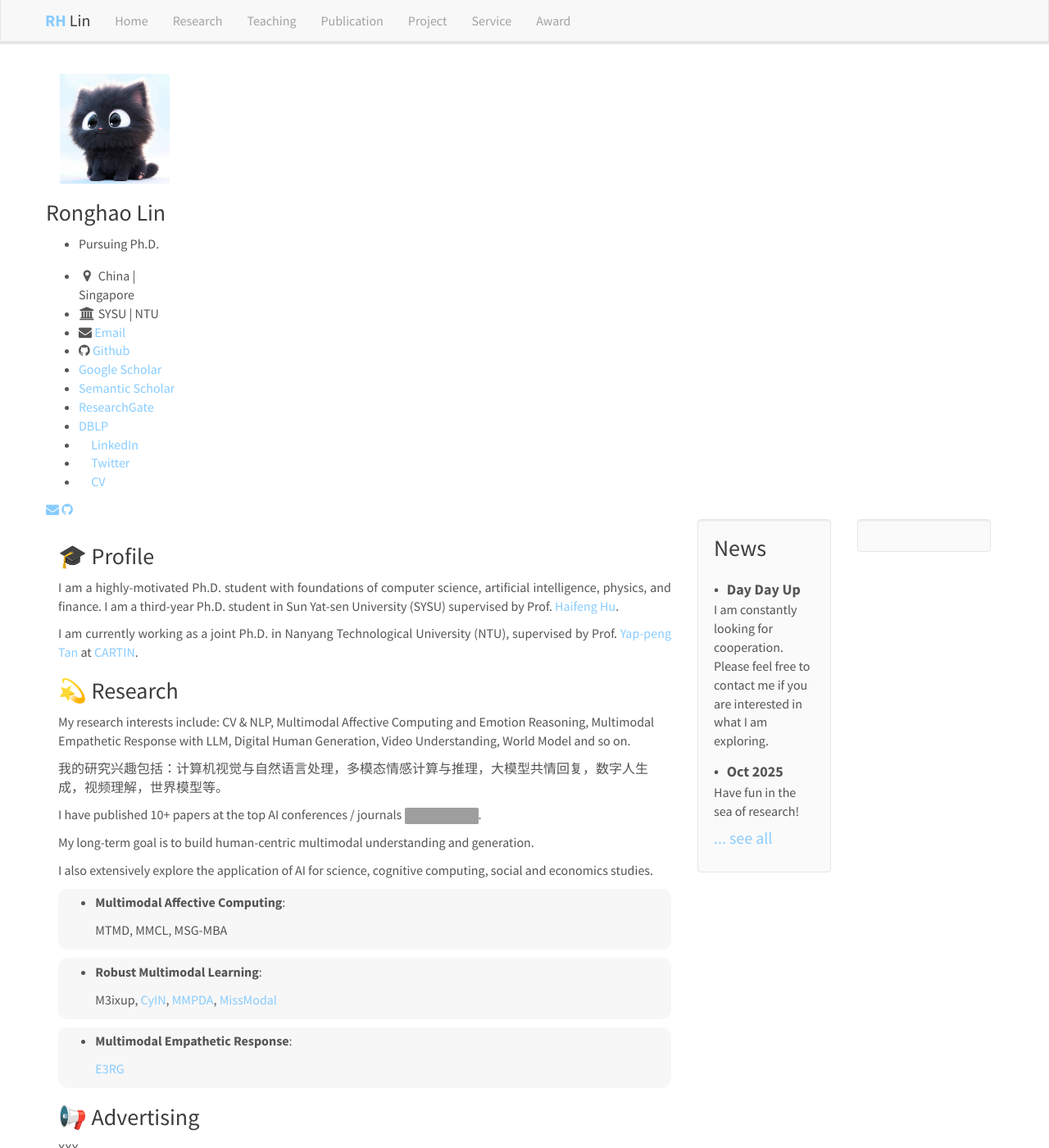
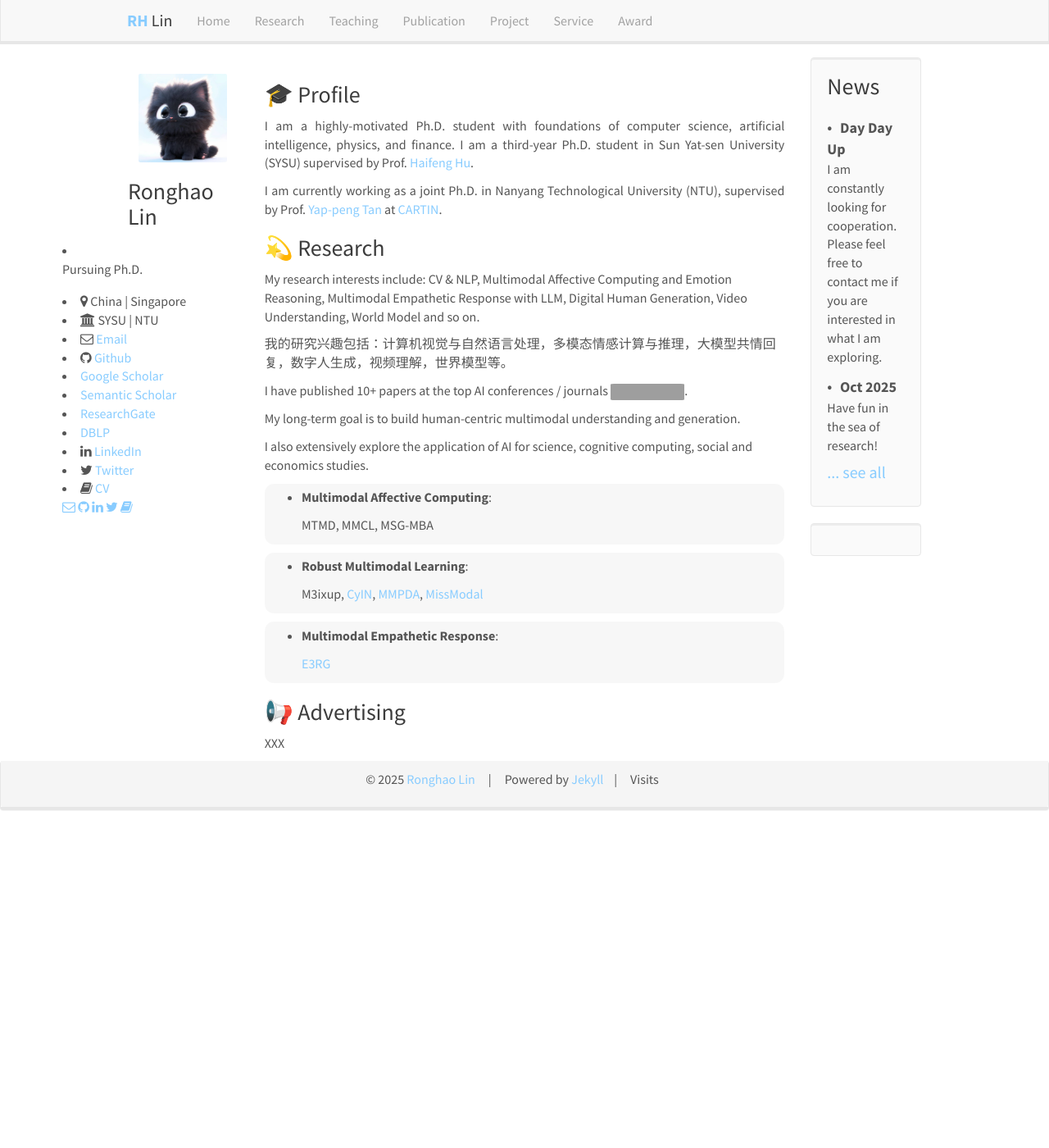
Before and after one commit to RH-Lin/rh-lin.github.io, a Jekyll site: the page built from _pages/home.md, in a window 1280 px wide and 1400 px high. Shown: the whole window at 82% size. Built offline with Jekyll 4.4.1, drawn with Linux system fonts in a browser that asks for light colours; nearby versions of some CDN libraries; comment, search, counter and statistics services are not loaded; a style sheet for code colours, icons or effects is not loaded; grey boxes are pictures that could not be loaded.

Commit message:
Reinitialize

```diff
--- a/_includes/pi.html
+++ b/_includes/pi.html
@@ -1,65 +1,67 @@
 
 {% for member in site.data.pi %}
 
-<div itemscope itemtype="http://schema.org/Person" class="profile_box"></div>
+<td width="35%">
+  <a id="profile" href="{{site.url}}{{site.baseurl}}/"></a><img src="{{ site.url }}{{ site.baseurl }}/assets/pi_imgs/{{ member.photo }}" class="img-responsive" width="80%" style="block:inline; margin-left:auto; margin-right:auto; margin-top:20px; margin-bottom:20px;" /></a>
+</td>
 
-  <div class="author__avatar">
-      <a id="profile" href="{{site.url}}{{site.baseurl}}/"></a><img src="{{ site.url }}{{ site.baseurl }}/assets/pi_imgs/{{ member.photo }}" class="img-responsive" width="80%" style="block:inline; margin-left:auto; margin-right:auto; margin-top:20px; margin-bottom:20px;" /></a>
+<td>
+  <div id="toptitle">
+    <strong><h3>{{ member.name }}</h3></strong>
   </div>
+</td>
 
-  <div class="author__content">
-      <strong><h3 class="author__name">{{ member.name }}</h3></strong>
-    </div>
-
-  <div class="author__urls-wrapper">
+<td>
+  <div style="margin-top: 15px; margin-left: -80px">
     <!-- <button class="btn btn--inverse">More Info & Contact</button> -->
-    <ul class="author__urls social-icons">
+    <div class="author__urls social-icons">
       {% if member.identity %}
         <li><div style="white-space: normal; margin-bottom: 1em;">{{ member.identity }}</div></li>
       {% endif %}
       {% if member.location %}
-        <li><i class="fa fa-fw fa-map-marker" aria-hidden="true"></i> {{ member.location }}</li>
+        <li><i class="fa fa-map-marker" aria-hidden="true"></i> {{ member.location }}</li>
       {% endif %}
       {% if member.university %}
-        <li><i class="fa fa-fw fa-university ai-0.5x" aria-hidden="true"></i> {{ member.university }}</li>
+        <li><i class="fa fa-university" aria-hidden="true"></i> {{ member.university }}</li>
       {% endif %}
       {% if member.email1 %}
-        <li><i class="fa fa-envelope" aria-hidden="true"></i><a href="mailto:{{ member.email1 }}"> Email</a></li>
+        <li><i class="fa fa-envelope-o" aria-hidden="true"></i><a href="mailto:{{ member.email1 }}">  Email</a></li>
       {% endif %}
       {% if member.email2 %}
-        <li><i class="fa fa-envelope" aria-hidden="true"></i><a href="mailto:{{ member.email2 }}"> Email</a></li>
+        <li><i class="fa fa-envelope-o" aria-hidden="true"></i><a href="mailto:{{ member.email2 }}">  Email</a></li>
       {% endif %}
       {% if member.github %}
-        <li><i class="fa fa-github"></i><a href="{{ member.github }}"> Github</a></li>
+        <li><i class="fa fa-github"></i><a href="{{ member.github }}">  Github</a></li>
       {% endif %}
       {% if member.googlescholar %}
-        <li><i class="ai ai-google-scholar"></i><a href="{{ member.googlescholar }}"> Google Scholar</a></li>
+        <li><i class="ai ai-google-scholar"></i><a href="{{ member.googlescholar }}">  Google Scholar</a></li>
       {% endif %}
       {% if member.semanticscholar %}
-        <li><i class="ai ai-semantic-scholar"></i><a href="{{ member.semanticscholar }}"> Semantic Scholar</a></li>
+        <li><i class="ai ai-semantic-scholar"></i><a href="{{ member.semanticscholar }}">  Semantic Scholar</a></li>
       {% endif %}
       {% if member.researchgate %}
-        <li><i class="ai ai-researchgate"></i><a href="{{ member.researchgate }}"> ResearchGate</a></li>
+        <li><i class="ai ai-researchgate"></i><a href="{{ member.researchgate }}">  ResearchGate</a></li>
       {% endif %}
       {% if member.dblp %}
-        <li><i class="ai ai-dblp"></i><a href="{{ member.dblp }}"> DBLP</a></li>
+        <li><i class="ai ai-dblp"></i><a href="{{ member.dblp }}">  DBLP</a></li>
       {% endif %}
       {% if member.linkedin %}
-        <li><i class="fab fa-fw fa-linkedin"></i><a href="{{ member.linkedin }}"> LinkedIn</a></li>
+        <li><i class="fa fa-linkedin"></i><a href="{{ member.linkedin }}">  LinkedIn</a></li>
       {% endif %}
       {% if member.twitter %}
-        <li><i class="fab fa-fw fa-twitter"></i><a href="{{ member.twitter }}"> Twitter</a></li>
+        <li><i class="fa fa-twitter"></i><a href="{{ member.twitter }}">  Twitter</a></li>
       {% endif %}
       {% if member.cv %}
-        <li><i class="fab fa-fw fa-book"></i><a href="{{ member.cv }}"> CV</a></li>
+        <li><i class="fa fa-book"></i><a href="{{ member.cv }}">  CV</a></li>
       {% endif %}
-    </ul>
-      <div class="author__urls_sm">
+    </div>
+
+    <div class="author__urls_sm">
       {% if member.email1 %}
-        <a href="mailto:{{ member.email1 }}"><i class="fa fa-envelope" aria-hidden="true"></i></a>
+        <a href="mailto:{{ member.email1 }}"><i class="fa fa-envelope-o" aria-hidden="true"></i></a>
       {% endif %}
       {% if member.email2 %}
-        <a href="mailto:{{ member.email2 }}"><i class="fa fa-envelope" aria-hidden="true"></i></a>
+        <a href="mailto:{{ member.email2 }}"><i class="fa fa-envelope-o" aria-hidden="true"></i></a>
       {% endif %}
       {% if member.github %}
         <a href="{{ member.github }}"><i class="fa fa-github" aria-hidden="true"></i></a>
@@ -77,16 +79,16 @@
         <a href="{{ member.dblp }}"><i class="ai ai-dblp" aria-hidden="true"></i></a>
       {% endif %}
       {% if member.linkedin %}
-        <a href="{{ member.linkedin }}"><i class="fab fa-fw fa-linkedin" aria-hidden="true"></i></a>
+        <a href="{{ member.linkedin }}"><i class="fa fa-linkedin" aria-hidden="true"></i></a>
       {% endif %}
       {% if member.twitter %}
-        <a href="{{ member.twitter }}"><i class="fab fa-fw fa-twitter" aria-hidden="true"></i></a>
+        <a href="{{ member.twitter }}"><i class="fa fa-twitter" aria-hidden="true"></i></a>
       {% endif %}
       {% if member.cv %}
-        <a href="{{ member.cv }}"><i class="fab fa-fw fa-book" aria-hidden="true"></i></a>
+        <a href="{{ member.cv }}"><i class="fa fa-book" aria-hidden="true"></i></a>
       {% endif %}
     </div>
   </div>
-</div>
+</td>
 
 {% endfor %}
--- a/_includes/visits.html
+++ b/_includes/visits.html
@@ -1,8 +1,8 @@
 <div class="well" style="height:170">
 
-<div style="margin-top: 5px;margin-left: -5px"></div>
-<script type='text/javascript' id='clustrmaps' src='//cdn.clustrmaps.com/map_v2.js?cl=88ccee&w=185&t=n&d=vuXu8r4DBROnkEntNREV93Uef4G6EskWYKVJkXDM3II&co=fafafa&cmo=f46d90&cmn=f2bc7e&ct=fafafa'></script>
+<div style="margin-top: 5px;margin-left: -10px"></div>
+<script type='text/javascript' id='clustrmaps' src='//cdn.clustrmaps.com/map_v2.js?cl=88ccee&w=185&t=n&d=vuXu8r4DBROnkEntNREV93Uef4G6EskWYKVJkXDM3II&co=fafafa&cmo=f2bc7e0&cmn=f46d9&ct=fafafa'></script>
 
-<div style="margin-top: -40px"></div>
+<div style="margin-top: -20px"></div>
 
 </div>
--- a/_sass/bootstrap/_sidebar.scss
+++ b/_sass/bootstrap/_sidebar.scss
@@ -45,7 +45,7 @@
   }
 
   img {
-    width: 35%; //100%
+    width: 100%;
   }
 }
 
@@ -150,8 +150,6 @@
   display: table-cell;
   vertical-align: middle;
   font-family: $sans-serif;
-  list-style: none;
-  list-style-type: none;
   z-index: 10;
   position: relative;
   margin-left: auto;
--- a/css/main.scss
+++ b/css/main.scss
@@ -43,7 +43,7 @@ pubtit {
 .container-fluid {
   margin-right: auto;
   margin-left: auto;
-  max-width: 1200px; /* or 950px */
+  max-width: 1000px; /* or 950px */
 }
 
 /* Home, News */
```
Also changed, not shown: github_myprofile_updater/update.py (added, +17 -0 lines), .github/workflows/update_github_myprofile.yaml (added), github_myprofile_updater/images/logo-sea-header-desktop.webp (added), github_myprofile_updater/images/microsoft_logo.svg (added), github_myprofile_updater/images/tiktok.png (added).
